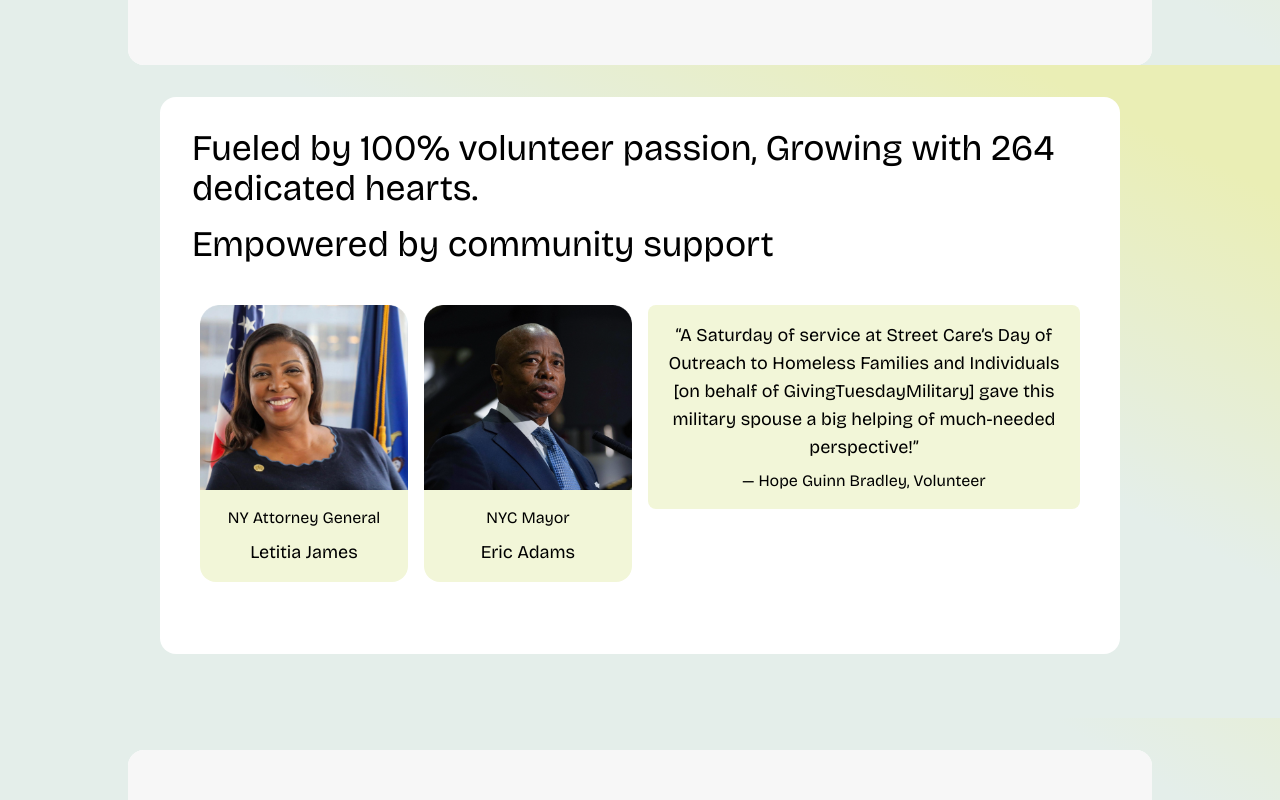
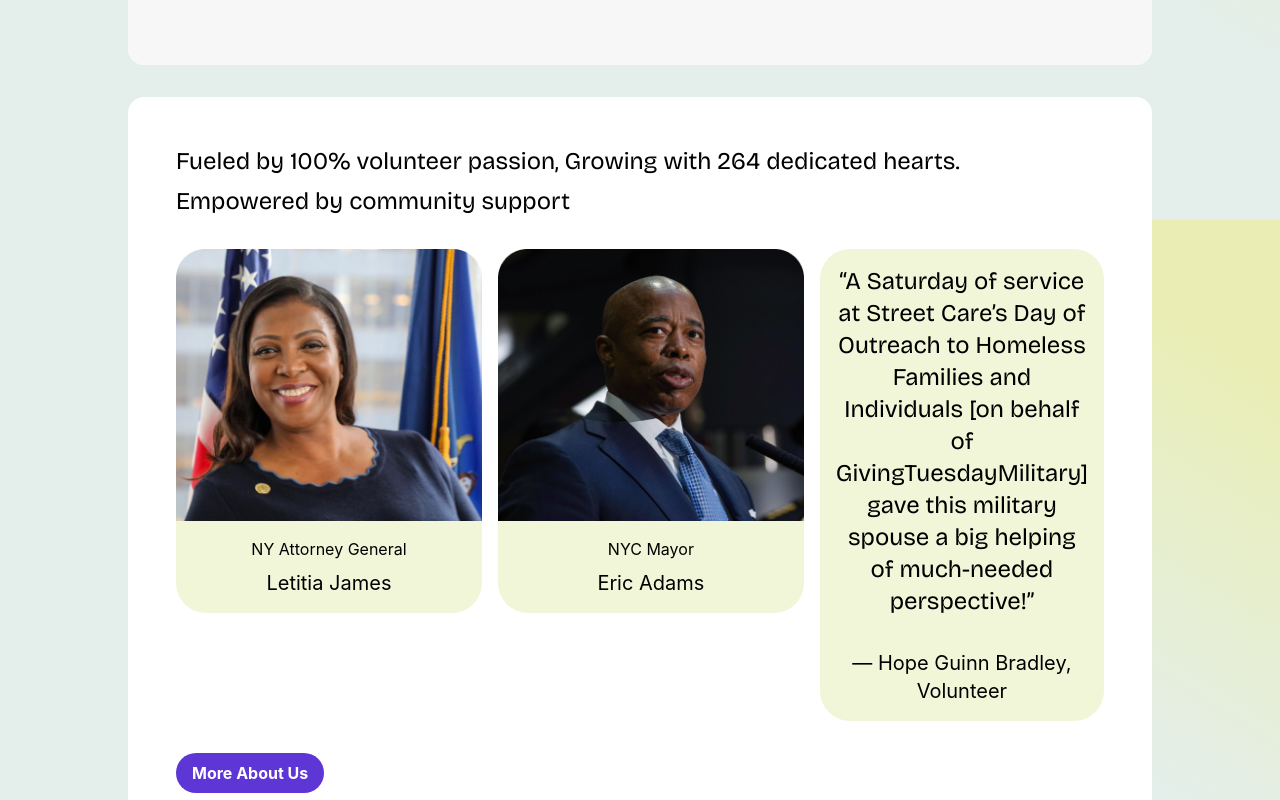
Before and after one commit to developerBME/street_care_webapp, a React (Create React App) app: page / in a window 1280 px wide. Shown: the part 3780-4580 px from the top of the page. Built offline with nearby package versions, Linux system fonts and the light colour scheme.

Commit message:
Made a single file for my section

```diff
--- a/src/component/Home.js
+++ b/src/component/Home.js
@@ -7,8 +7,8 @@ import Success from "./Success";
 import News from "./News";
 import Map from "./Map";
 import Process from "./Process";
-import ImageBox from "./ImageBox";
-import QuoteBox from "./QuoteBox";
+import MoreAboutUs from "./MoreAboutUs";
+
 
 function Home() {
   return (
@@ -57,30 +57,8 @@ function Home() {
         </div>
 
         {/* Meet */}
-        <div className="bg-gradient-to-tr from-[#E4EEEA] from-10% via-[#E4EEEA] via-60% to-[#EAEEB5] to-90% bg-fixed">
-          <div className="relative flex flex-col items-center">
-            <div className="mx-2 lg:mx-40 mt-8 mb-16 rounded-2xl bg-white text-black p-8 font-bricolage">
-              <p className="text-xl sm:text-2xl md:text-3xl lg:text-4xl mb-4">
-                Fueled by 100% volunteer passion, Growing with 264 dedicated
-                hearts.
-              </p>
-              <p className="text-xl sm:text-2xl md:text-3xl lg:text-4xl mb-8">
-                Empowered by community support
-              </p>
-              <div className="flex flex-col lg:flex-row items-start justify-center w-full mx-2 lg:mx-0 mt-8 mb-8 rounded-2xl bg-white text-black">
-                <div className="flex flex-row"></div>
-                <div className="flex flex-col items-center w-full lg:w-1/2 space-y-4">
-                  {/* Image 1 and Image 2 with content box */}
-                  <ImageBox />
-                </div>
-                <div className="flex flex-col items-center w-full lg:w-1/2 h-full">
-                  <div className="h-full w-full">
-                    <QuoteBox imageHeight="h-[500]" />
-                  </div>
-                </div>
-              </div>
-            </div>
-          </div>
+        <div className="sm:w-[95%] md:w-[90%] lg:w-[80%] mx-2 lg:mx-40 mt-8 mb-8 rounded-2xl bg-white text-black ">
+          <MoreAboutUs />
         </div>
         {/* Aniket */}
 
--- a/src/component/ImageBox.js
+++ /dev/null
@@ -1,30 +0,0 @@
-import React from "react";
-import pic1 from "../images/pic1.png";
-import pic2 from "../images/pic2.png";
-
-function ImageBox() {
-  return (
-    <div className="flex">
-      <div className="w-1/2 p-2 relative h-auto">
-        <div className="rounded-tl-2xl rounded-tr-2xl overflow-hidden">
-          <img src={pic1} alt="Image 1" className="w-full h-auto rounded-tl-2xl rounded-tr-2xl" />
-        </div>
-        <div className="bg-[#F2F6D8] rounded-bl-2xl rounded-br-2xl p-4 text-center ">
-          <p className="text-base font-open-sans">NY Attorney General</p>
-          <p className="text-lg font-bricolage mt-2">Letitia James</p>
-        </div>
-      </div>
-      <div className="w-1/2 p-2 relative">
-        <div className="rounded-tl-2xl rounded-tr-2xl overflow-hidden">
-          <img src={pic2} alt="Image 2" className="w-full h-auto rounded-tl-2xl rounded-tr-2xl" />
-        </div>
-        <div className="bg-[#F2F6D8] rounded-bl-2xl rounded-br-2xl p-4 text-center">
-          <p className="text-base font-open-sans">NYC Mayor</p>
-          <p className="text-lg font-bricolage mt-2">Eric Adams</p>
-        </div>
-      </div>
-    </div>
-  );
-}
-
-export default ImageBox;
--- /dev/null
+++ b/src/component/MoreAboutUs.js
@@ -0,0 +1,56 @@
+import React from "react";
+import pic1 from "../images/pic1.png";
+import pic2 from "../images/pic2.png";
+
+function MoreAboutUs() {
+  return (
+    <div className="p-4 md:p-8 lg:p-12 flex flex-col">
+      <div className="mb-4 md:mb-8">
+        <p className="text-lg md:text-2xl lg:text-2xl font-bricolage mb-2">
+          Fueled by 100% volunteer passion, Growing with 264 dedicated hearts.
+        </p>
+        <p className="text-lg md:text-2xl font-bricolage">Empowered by community support</p>
+      </div>
+
+      <div className="flex flex-col md:flex-row md:space-x-4">
+        <div className="relative mb-4 md:mb-0">
+          <img src={pic1} alt="pic1" className="w-full h-auto" />
+          <div className="bg-[#F2F6D8] rounded-b-[30px] p-2 md:p-4 flex flex-col items-center">
+            <p className="text-open-sans text-sm md:text-base">NY Attorney General</p>
+            <p className="text-bricolage text-md md:text-xl mt-2">Letitia James</p>
+          </div>
+        </div>
+        <div className="relative mb-4 md:mb-0">
+          <img src={pic2} alt="pic2" className="w-full h-auto" />
+          <div className="bg-[#F2F6D8] rounded-b-[30px] p-2 md:p-4 flex flex-col items-center">
+            <p className="text-open-sans text-sm md:text-base">NYC Mayor</p>
+            <p className="text-bricolage text-md md:text-xl mt-2">Eric Adams</p>
+          </div>
+        </div>
+        <div className="flex-1">
+          <div className="bg-[#F2F6D8] rounded-[30px] p-2 md:p-4 mt-4 md:mt-0 h-full flex flex-col justify-center">
+            <div className="mb-4 md:mb-8">
+              <p className="text-lg md:text-2xl font-bricolage text-center">
+                “A Saturday of service at Street Care’s Day of Outreach to
+                Homeless Families and Individuals [on behalf of
+                GivingTuesdayMilitary] gave this military spouse a big helping
+                of much-needed perspective!”
+              </p>
+            </div>
+            <p className="text-bricolage text-md md:text-xl text-center">
+              — Hope Guinn Bradley, Volunteer
+            </p>
+          </div>
+        </div>
+      </div>
+
+      <div className="mt-4 md:mt-8">
+        <button className="bg-[#5F36D6] hover:bg-blue-700 text-white font-bold py-2 px-4 md:py-2 md:px-4 rounded-full w-full md:w-auto">
+          More About Us
+        </button>
+      </div>
+    </div>
+  );
+}
+
+export default MoreAboutUs;
--- a/src/component/QuoteBox.js
+++ /dev/null
@@ -1,18 +0,0 @@
-import React from "react";
-
-function QuoteBox() {
-    return (
-        <div className="flex-shrink-0 h-full w-full p-2 relative">
-            <div className="bg-[#F2F6D8] rounded-lg p-4 text-center h-full">
-                <p className="text-lg font-bricolage mb-2">
-                    “A Saturday of service at Street Care’s Day of Outreach to Homeless Families and Individuals [on behalf of GivingTuesdayMilitary] gave this military spouse a big helping of much-needed perspective!”
-                </p>
-                <p className="text-base font-lato">
-                    — Hope Guinn Bradley, Volunteer
-                </p>
-            </div>
-        </div>
-    );
-}
-
-export default QuoteBox;
```
Also changed, not shown: 1 other file (tests, documents, lock files or other folders).
